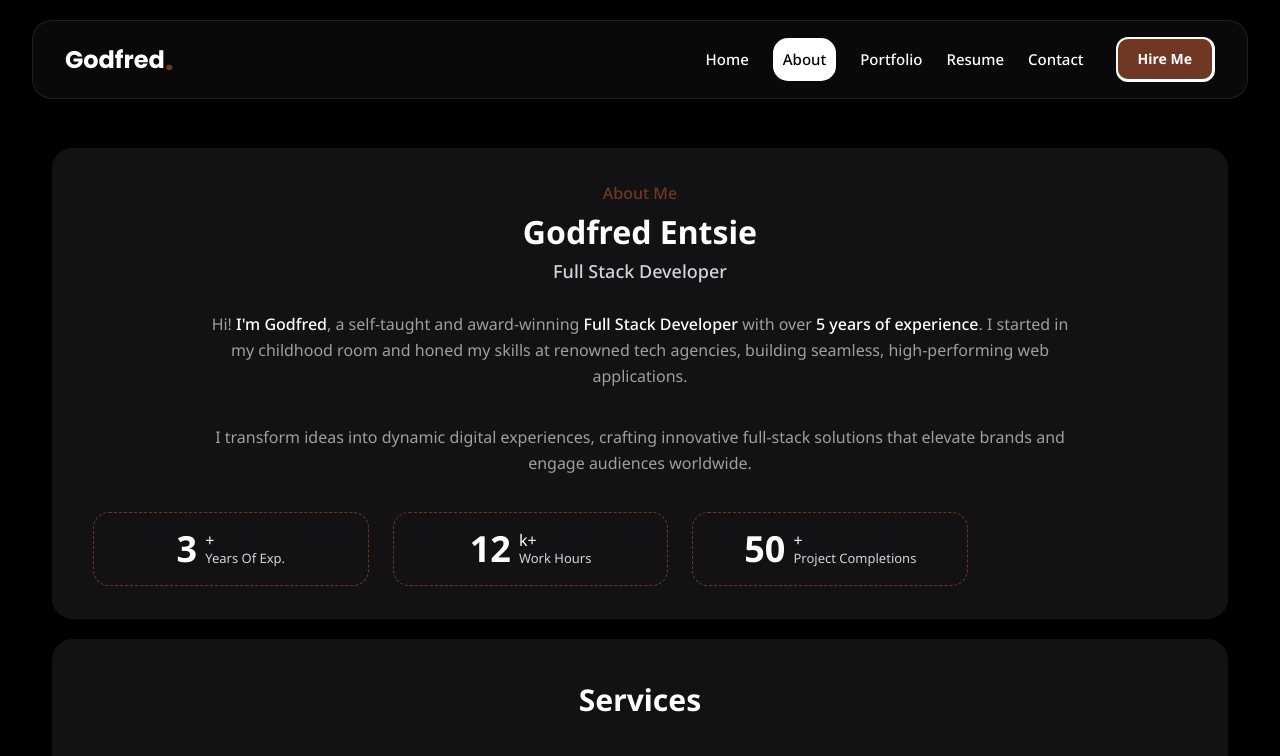
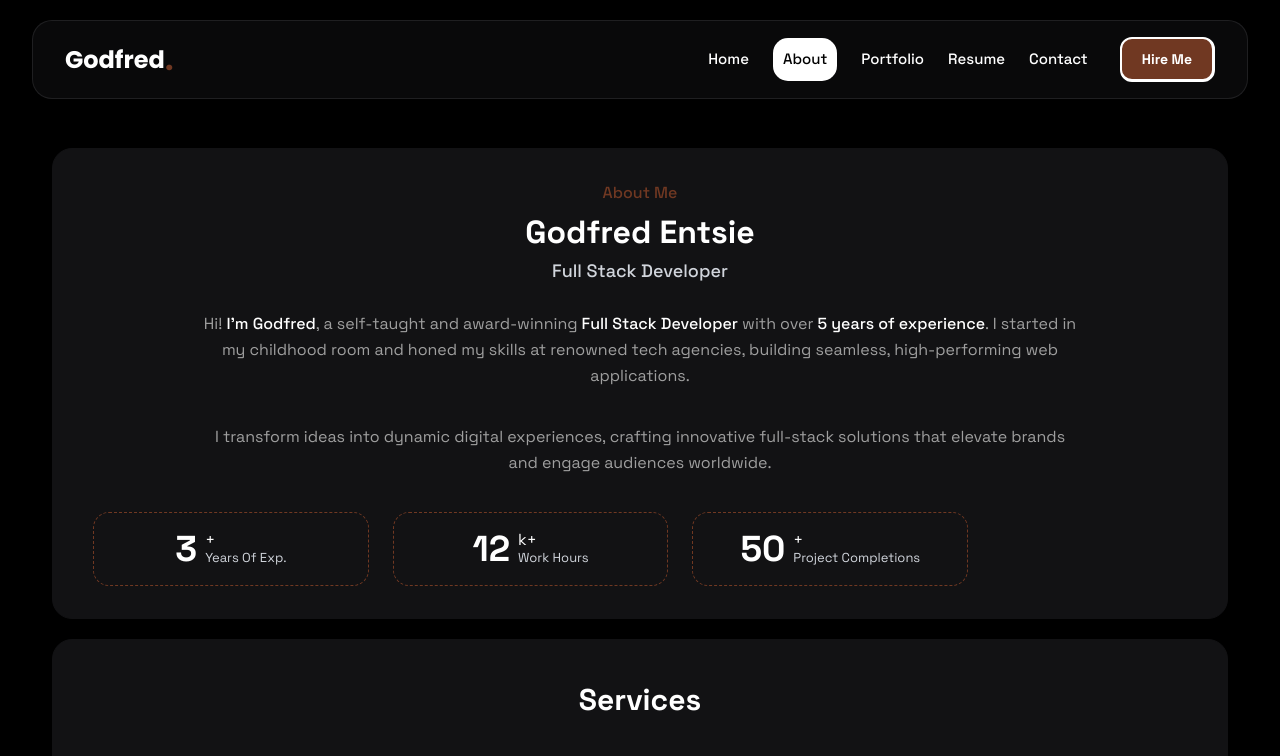
Before and after one commit to jayfaculty-design/freelance-portfolio, a React (Vite) app: page /about in a window 1280 px wide. Shown: the top 756 px of the page. Built offline with nearby package versions, Linux system fonts and the light colour scheme; a web font is replaced by a local one.

Commit message:
font changes made

```diff
--- a/src/components/About.jsx
+++ b/src/components/About.jsx
@@ -19,7 +19,7 @@ const About = () => {
   };
 
   return (
-    <div className="mt-24 sm:mt-28 md:mt-32 px-4 sm:px-6 md:px-8 max-w-7xl mx-auto">
+    <div className="mt-24 font-space-grotesk sm:mt-28 md:mt-32 px-4 sm:px-6 md:px-8 max-w-7xl mx-auto">
       {/* About Me Section */}
       <ScrollReveal direction="up" delay={0.1} distance={30}>
         <div
@@ -38,7 +38,7 @@ const About = () => {
 
               <h1
                 className="text-[24px] sm:text-[28px] md:text-[32px]
-                  font-noto
+                  font-space-grotesk
                   leading-[30px] sm:leading-[34px] md:leading-[38px]
                   font-bold text-heading-color"
               >
@@ -62,7 +62,7 @@ const About = () => {
             distance={20}
             className="w-full"
           >
-            <div className="flex flex-col gap-3 sm:gap-4 md:gap-5 font-noto">
+            <div className="flex flex-col gap-3 sm:gap-4 md:gap-5 font-space-grotesk">
               <p
                 className="text-[14px] sm:text-[15px] md:text-[16px]
                   font-normal
--- a/src/components/Contact.jsx
+++ b/src/components/Contact.jsx
@@ -57,7 +57,7 @@ const Contact = () => {
   }, []);
 
   return (
-    <div className="mt-24 sm:mt-28 md:mt-32 px-4 sm:px-6 md:px-8 max-w-7xl mx-auto mb-8 sm:mb-10 md:mb-12">
+    <div className="mt-24 font-space-grotesk sm:mt-28 md:mt-32 px-4 sm:px-6 md:px-8 max-w-7xl mx-auto mb-8 sm:mb-10 md:mb-12">
       <div className="flex flex-col gap-5 sm:gap-6 md:gap-8">
         {/* Contact Header */}
         <ScrollReveal direction="up" delay={0.1} distance={30}>
--- a/src/components/Home.jsx
+++ b/src/components/Home.jsx
@@ -32,7 +32,7 @@ const Home = () => {
   }, []);
 
   return (
-    <div className="mt-24 sm:mt-28 md:mt-32 px-4 sm:px-6 md:px-8 max-w-7xl mx-auto">
+    <div className="mt-24 font-space-grotesk sm:mt-28 md:mt-32 px-4 sm:px-6 md:px-8 max-w-7xl mx-auto">
       {/* Grid layout for desktop, stack for mobile */}
       <div
         className={`${
--- a/src/components/NavMenu.jsx
+++ b/src/components/NavMenu.jsx
@@ -61,7 +61,7 @@ const NavMenu = () => {
       {/* Menu */}
       <div
         className={`w-[85%] sm:w-[70%] md:w-[60%] lg:w-[400px]
-                  px-4 sm:px-5
+                  px-4 sm:px-5 font-space-grotesk
                   py-6 sm:py-8
                   flex flex-col
                   fixed
@@ -121,7 +121,7 @@ const NavMenu = () => {
             <h2
               className="text-[24px] sm:text-[28px] md:text-[30px]
                           font-bold
-                          text-white
+                          text-white font-space-grotesk
                           leading-[36px] sm:leading-[40px] md:leading-[48px]"
             >
               Godfred Entsie
@@ -130,7 +130,7 @@ const NavMenu = () => {
               className="text-[14px] sm:text-[15px]
                         font-medium
                         leading-[20px] sm:leading-[24px]
-                        text-neutral-300
+                        text-neutral-300 font-space-grotesk
                         tracking-wider"
             >
               FULLSTACK DEVELOPER
--- a/src/components/Navbar.jsx
+++ b/src/components/Navbar.jsx
@@ -32,7 +32,7 @@ const Navbar = () => {
     <header
       className={`fixed top-0 left-0 right-0 z-40
                 px-3 sm:px-4 md:px-5 lg:px-8
-                pt-3 sm:pt-4 md:pt-5
+                pt-3 sm:pt-4 md:pt-5 font-space-grotesk
                 transition-all duration-300
                 ${scrolled ? "backdrop-blur-md" : ""}`}
     >
--- a/src/components/Portfolio.jsx
+++ b/src/components/Portfolio.jsx
@@ -58,7 +58,7 @@ const Portfolio = () => {
   }, [activeFilter, searchTerm]);
 
   return (
-    <div className="mt-24 sm:mt-28 md:mt-32 px-4 sm:px-6 md:px-8 max-w-7xl mx-auto mb-8 sm:mb-10 md:mb-12">
+    <div className="mt-24 font-space-grotesk sm:mt-28 md:mt-32 px-4 sm:px-6 md:px-8 max-w-7xl mx-auto mb-8 sm:mb-10 md:mb-12">
       {/* Featured Projects Section */}
       <ScrollReveal direction="up" delay={0.1} distance={30}>
         <div
--- a/src/components/Resume.jsx
+++ b/src/components/Resume.jsx
@@ -48,7 +48,7 @@ const Resume = () => {
   }, []);
 
   return (
-    <div className="mt-24 sm:mt-28 md:mt-32 px-4 sm:px-6 md:px-8 max-w-7xl mx-auto mb-8 sm:mb-10 md:mb-12">
+    <div className="mt-24 sm:mt-28 font-space-grotesk md:mt-32 px-4 sm:px-6 md:px-8 max-w-7xl mx-auto mb-8 sm:mb-10 md:mb-12">
       {/* Resume Header */}
       <ScrollReveal direction="up" delay={0.1} distance={30}>
         <div
--- a/src/index.css
+++ b/src/index.css
@@ -28,7 +28,7 @@ html {
 }
 
 body {
-  font-family: var(--font-noto);
+  font-family: var(--font-space-grotesk);
   font-size: 16px;
   line-height: 1.5;
   color: var(--color-main-color);
```
